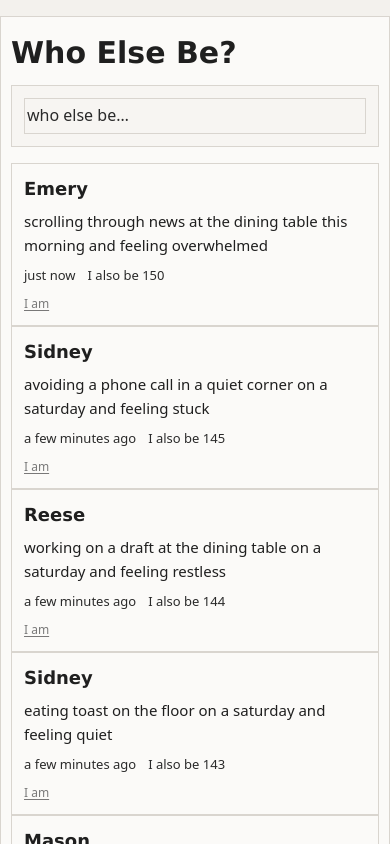
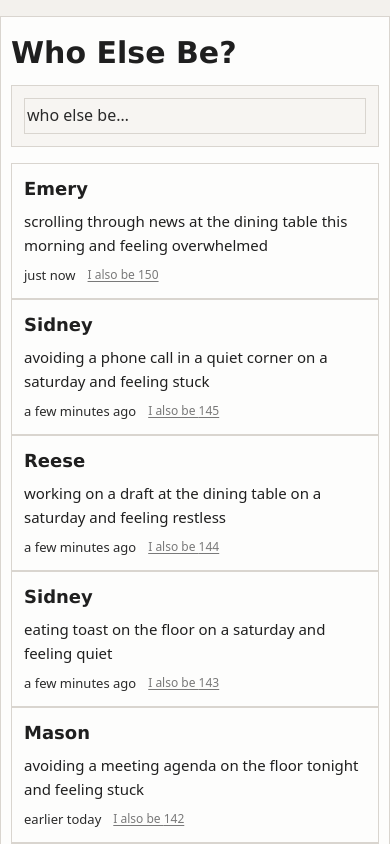
Before and after one commit to sklores/who-else-is, a React (Vite) app: page / in a window 390 px wide. Shown: the top 844 px of the page. Built offline with nearby package versions, Linux system fonts and the light colour scheme.

Commit message:
Make mobile backgrounds visible

```diff
--- a/src/App.css
+++ b/src/App.css
@@ -597,9 +597,18 @@ article button:focus-visible {
 }
 
 
-@media (max-width: 720px) {
+@media (max-width: 768px) {
   main {
     padding: 12px 10px 20px;
+    background-color: rgba(255, 255, 255, 0.85);
+  }
+
+  .style-facebook main,
+  .style-reddit main,
+  .style-whoelseis main,
+  .style-myspace main,
+  .style-princess main {
+    background-color: rgba(255, 255, 255, 0.85);
   }
 
   .site-header h1 {
@@ -609,4 +618,8 @@ article button:focus-visible {
   article h2 {
     font-size: 15px;
   }
+
+  article {
+    background-color: transparent;
+  }
 }
--- a/src/components/PostCard.tsx
+++ b/src/components/PostCard.tsx
@@ -33,15 +33,14 @@ function PostCard({ post }: PostCardProps) {
       <p>{post.text}</p>
       <p className="post-meta">
         <span>{post.time}</span>
-        <span>I also be {iamCount}</span>
+        <button
+          type="button"
+          onClick={handleClick}
+          disabled={hasAcknowledged}
+        >
+          I also be {iamCount}
+        </button>
       </p>
-      <button
-        type="button"
-        onClick={handleClick}
-        disabled={hasAcknowledged}
-      >
-        I am
-      </button>
     </article>
   )
 }
```
